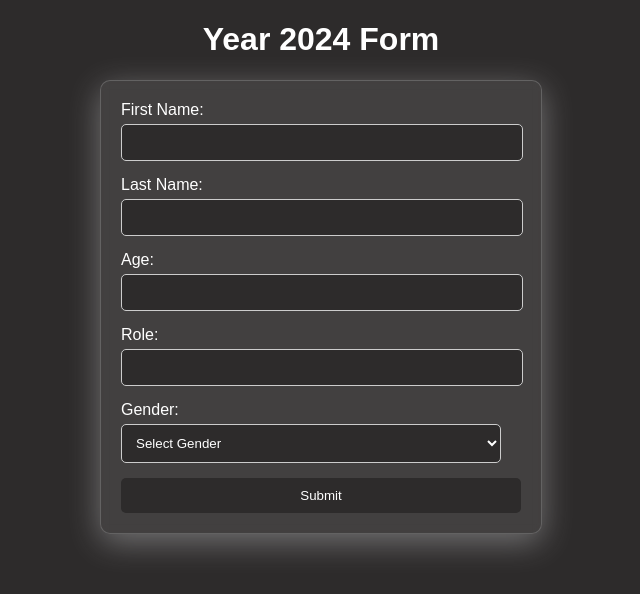
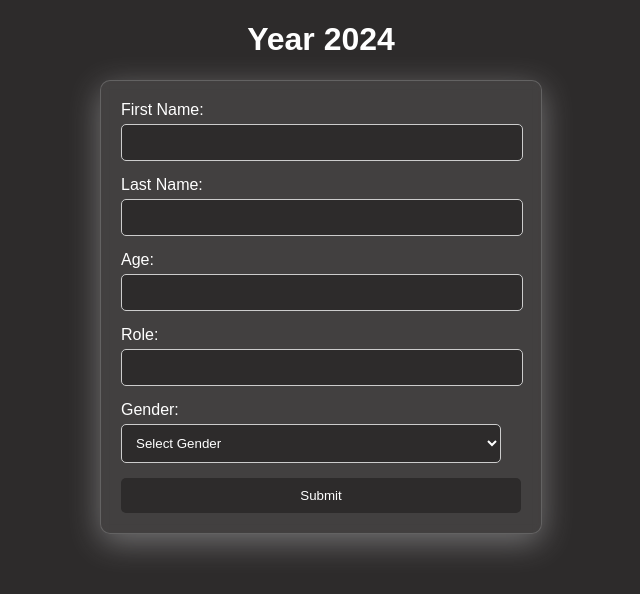
Before and after one commit to KaniyanAhmad/genders, a plain HTML site: page year2024.html in a window 1280 px wide. Shown: the whole page, without its empty margins (319-959 px from the left). Drawn offline with Linux system fonts and the light colour scheme.

Commit message:
Update h1 heading

```diff
--- a/year2024.html
+++ b/year2024.html
@@ -7,7 +7,7 @@
     <link rel="stylesheet" href="./style.css">
 </head>
 <body>
-    <h1 class="heading">Year 2024 Form</h1>
+    <h1 class="heading">Year 2024</h1>
     <form class="form">
         <label for="first-name">First Name:</label>
         <input type="text" id="first-name" name="first-name" required><br>
```
